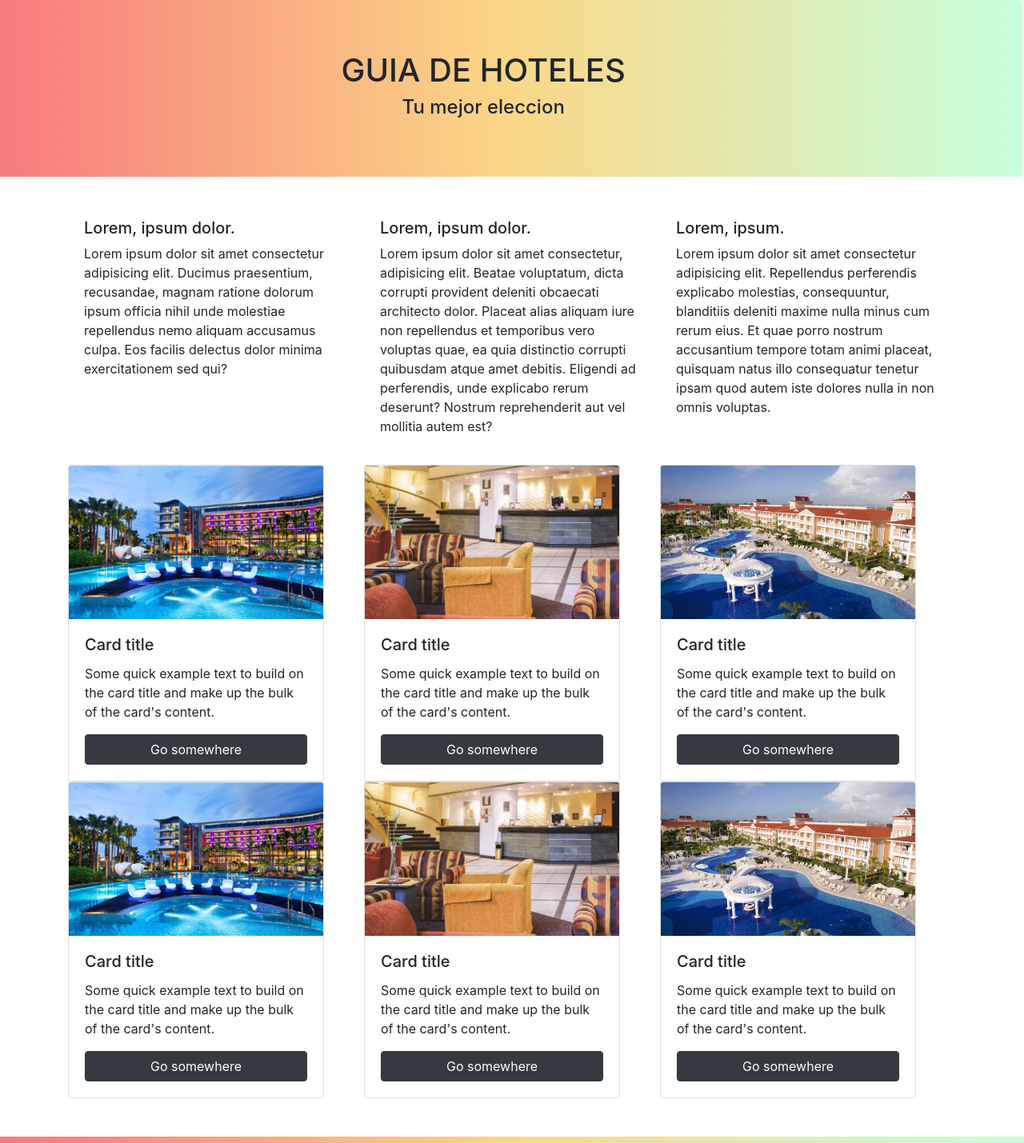
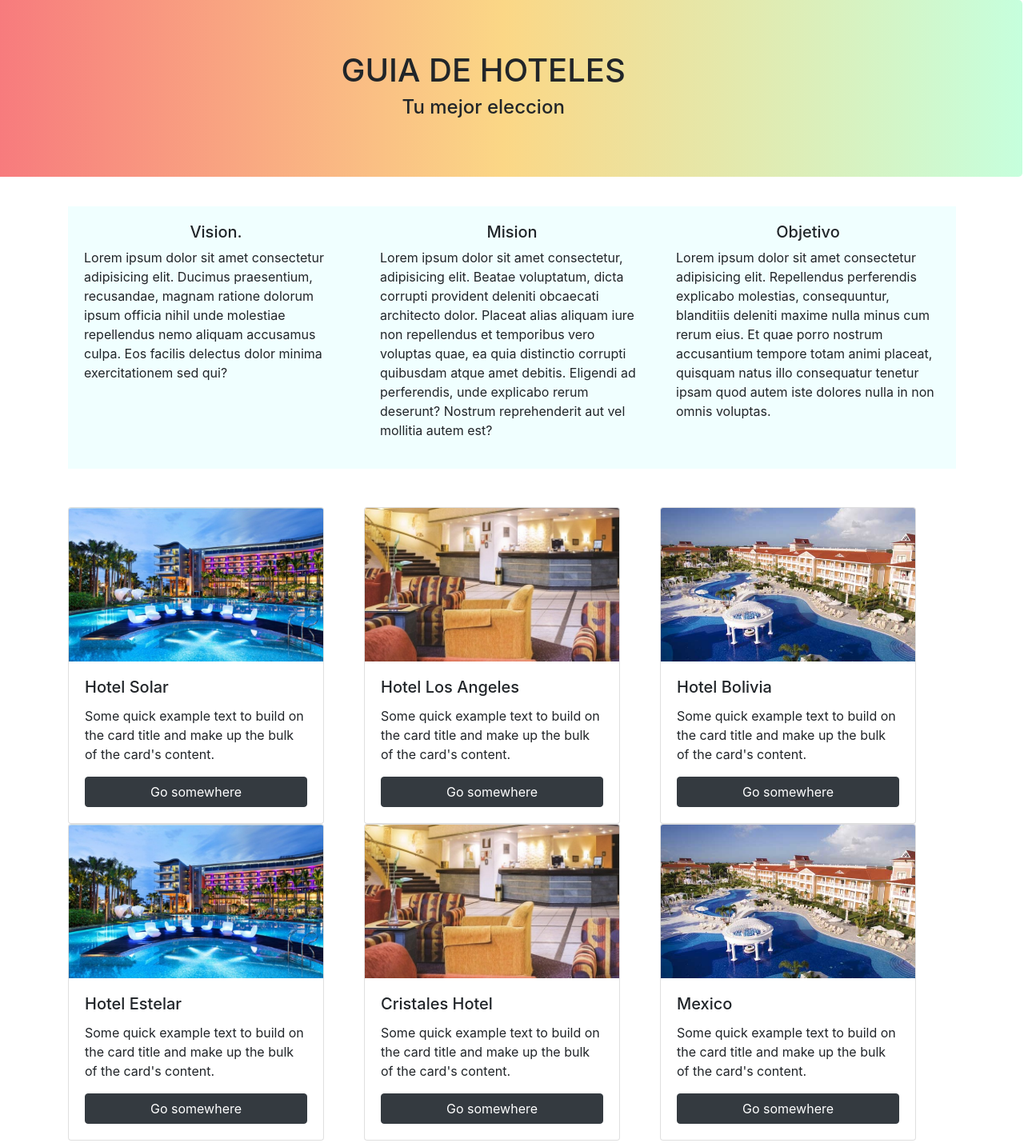
Before and after one commit to Karlx77/coursera, a website: page NodeJS/index.html in a window 1280 px wide. Shown: the top 1429 px of the page at 80% size. Drawn offline with nearby package versions, Linux system fonts and the light colour scheme.

Commit message:
concluyendo modulo1

```diff
--- a/NodeJS/index.html
+++ b/NodeJS/index.html
@@ -22,23 +22,23 @@
       <div class="col-md-4"></div>
     </div>
  <div class="d-flex flex-wrap container">
-  <div class="col-md-4 card-body">
-    <h5>Lorem, ipsum dolor.</h5>
+  <div class="col-md-4 card-body texto">
+    <h5 class="text-center">Vision.</h5>
     <p>Lorem ipsum dolor sit amet consectetur adipisicing elit.
        Ducimus praesentium, recusandae, magnam ratione dolorum ipsum
        officia nihil unde molestiae repellendus nemo aliquam accusamus culpa.
        Eos facilis delectus dolor minima exercitationem sed qui?</p>
   </div>
-  <div class="col-md-4 card-body">
-    <h5>Lorem, ipsum dolor.</h5>
+  <div class="col-md-4 card-body texto">
+    <h5 class="text-center">Mision</h5>
     <p>Lorem ipsum dolor sit amet consectetur, adipisicing elit. Beatae voluptatum,
       dicta corrupti provident deleniti obcaecati architecto dolor. Placeat alias aliquam
        iure non repellendus et temporibus vero voluptas quae, ea quia distinctio corrupti
        quibusdam atque amet debitis. Eligendi ad perferendis,
       unde explicabo rerum deserunt? Nostrum reprehenderit aut vel mollitia autem est?</p>
   </div>
-  <div class="col-md-4 card-body">
-    <h5>Lorem, ipsum.</h5>
+  <div class="col-md-4 card-body texto">
+    <h5 class="text-center">Objetivo</h5>
     <p>Lorem ipsum dolor sit amet consectetur adipisicing elit.
       Repellendus perferendis explicabo molestias, consequuntur,
       blanditiis deleniti maxime nulla minus cum rerum eius. Et quae porro nostrum
@@ -46,13 +46,14 @@
        tenetur ipsam quod autem iste dolores nulla in non omnis voluptas.</p>
   </div>
  </div>
+    <br><br>
   <div class="container">
     <div class="d-flex flex-wrap">
       <div class="d-flex flex-column flex-sm-grow-1 cards">
         <div class="card" style="width: 20rem;">
           <img class="card-img-top" src="./public/images/hotel1.jpg" class="card-img-top" alt="...">
           <div class="card-body">
-            <h5 class="card-title">Card title</h5>
+            <h5 class="card-title">Hotel Solar</h5>
             <p class="card-text">Some quick example text to build on the card title and make up the bulk of the card's content.</p>
             <a href="#" class="btn btn-dark btn-block">Go somewhere</a>
           </div>
@@ -62,7 +63,7 @@
         <div class="card" style="width: 20rem;">
           <img class="card-img-top" src="./public/images/hotel2.jpg" class="card-img-top" alt="...">
           <div class="card-body">
-            <h5 class="card-title">Card title</h5>
+            <h5 class="card-title">Hotel Los Angeles</h5>
             <p class="card-text">Some quick example text to build on the card title and make up the bulk of the card's content.</p>
             <a href="#" class="btn btn-dark btn-block">Go somewhere</a>
           </div>
@@ -72,7 +73,7 @@
         <div class="card" style="width: 20rem;">
           <img class="card-img-top" src="./public/images/hotel3.jpg" class="card-img-top" alt="...">
           <div class="card-body">
-            <h5 class="card-title">Card title</h5>
+            <h5 class="card-title">Hotel Bolivia</h5>
             <p class="card-text">Some quick example text to build on the card title and make up the bulk of the card's content.</p>
             <a href="#" class="btn btn-dark btn-block">Go somewhere</a>
           </div>
@@ -82,7 +83,7 @@
         <div class="card" style="width: 20rem;">
           <img class="card-img-top" src="./public/images/hotel1.jpg" class="card-img-top" alt="...">
           <div class="card-body">
-            <h5 class="card-title">Card title</h5>
+            <h5 class="card-title">Hotel Estelar</h5>
             <p class="card-text">Some quick example text to build on the card title and make up the bulk of the card's content.</p>
             <a href="#" class="btn btn-dark btn-block">Go somewhere</a>
           </div>
@@ -92,7 +93,7 @@
         <div class="card" style="width: 20rem;">
           <img class="card-img-top" src="./public/images/hotel2.jpg" class="card-img-top" alt="...">
           <div class="card-body">
-            <h5 class="card-title">Card title</h5>
+            <h5 class="card-title">Cristales Hotel</h5>
             <p class="card-text">Some quick example text to build on the card title and make up the bulk of the card's content.</p>
             <a href="#" class="btn btn-dark btn-block">Go somewhere</a>
           </div>
@@ -102,7 +103,7 @@
         <div class="card" style="width: 20rem;">
           <img class="card-img-top" src="./public/images/hotel3.jpg" class="card-img-top" alt="...">
           <div class="card-body">
-            <h5 class="card-title">Card title</h5>
+            <h5 class="card-title">Mexico</h5>
             <p class="card-text">Some quick example text to build on the card title and make up the bulk of the card's content.</p>
             <a href="#" class="btn btn-dark btn-block">Go somewhere</a>
           </div>
--- a/NodeJS/public/css/main.css
+++ b/NodeJS/public/css/main.css
@@ -15,6 +15,10 @@
     object-fit: cover;
 }
 
+.texto{
+   background: azure;
+   margin-top: 5px;
+}
 
 footer{
     background: #C6FFDD;
```
